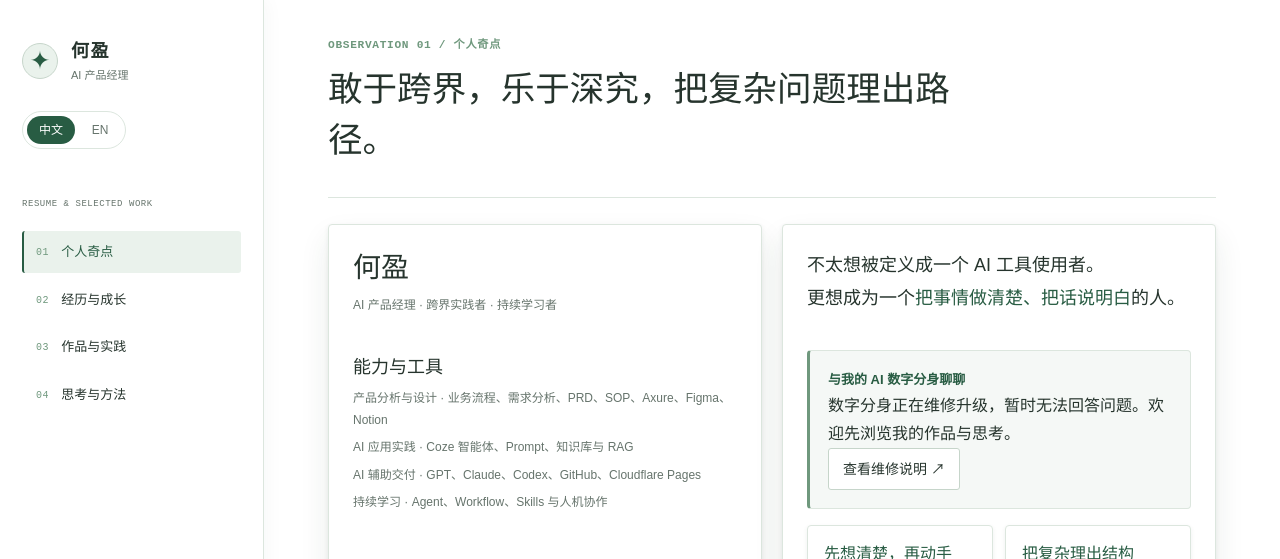
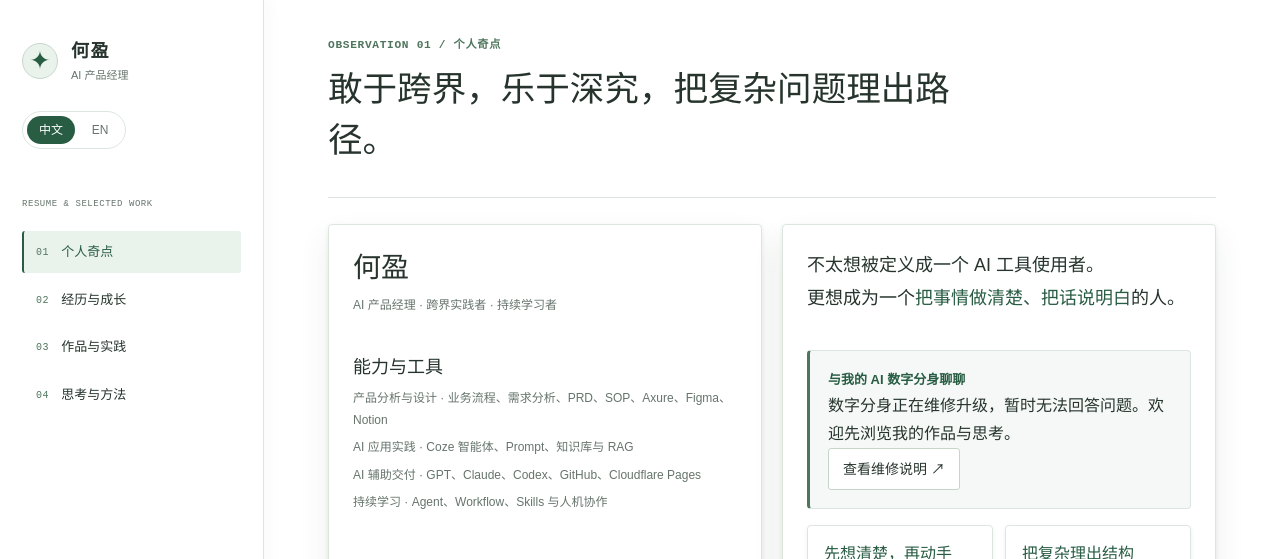
Before and after one commit to Three-period/project-nebula-, a website with bundled scripts: page index.html in a window 1280 px wide. Shown: the top 559 px of the page. Built offline with nearby package versions, Linux system fonts and the light colour scheme.

Commit message:
fix(theme): improve secondary green text contrast

```diff
--- a/assets/css/tokens.css
+++ b/assets/css/tokens.css
@@ -13,7 +13,7 @@
   --color-primary: #285C43;
   --color-primary-hover: #1F4D37;
   --color-primary-soft: #EAF2EC;
-  --color-secondary: #6F987D;
+  --color-secondary: #4F755D;
   --color-mist: #B9CCBE;
   --color-line: #DCE6DE;
   --color-line-strong: #C6D5CA;
```
